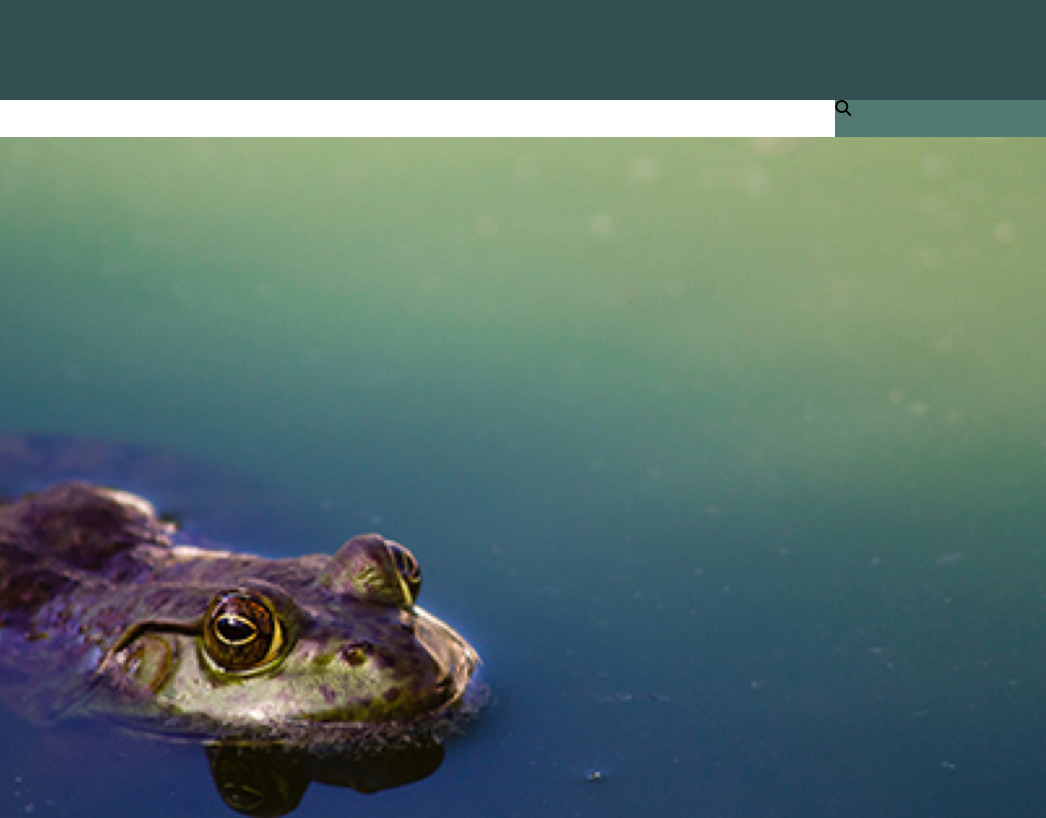
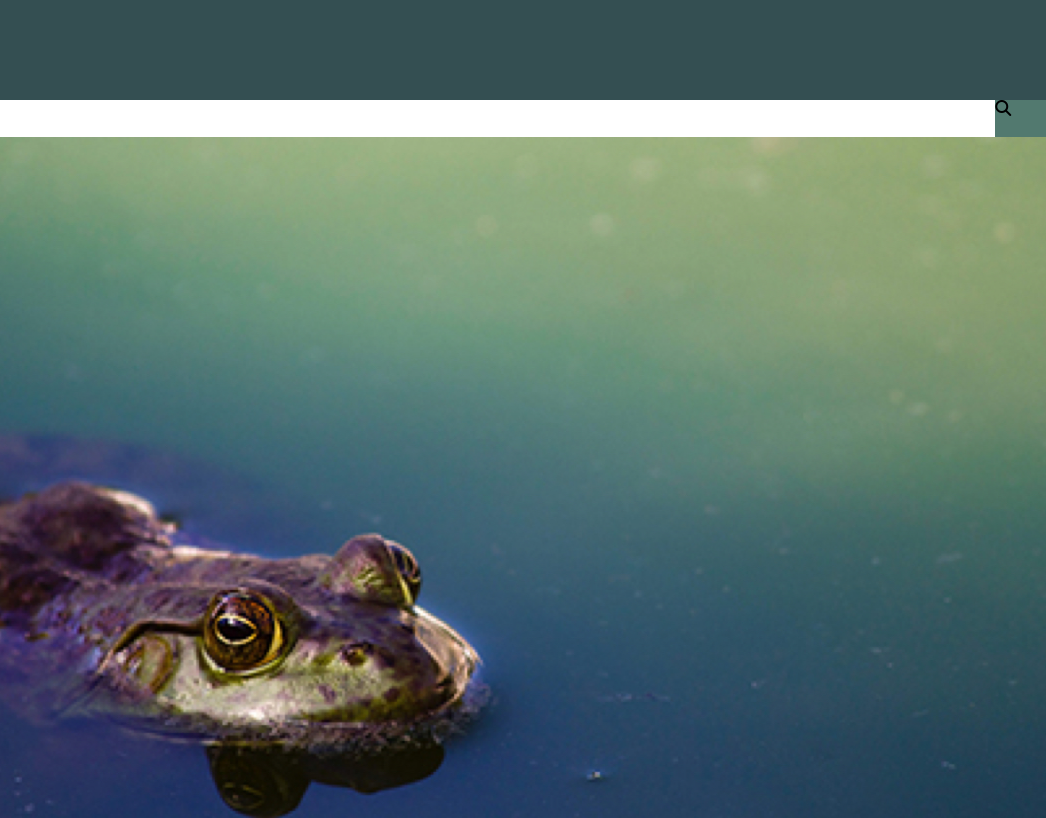
Before and after one commit to Evan507/emichel_Web2_HW, a plain HTML site: page deploy/index.html in a window 1280 px wide. Shown: the top 818 px of the page, 234-1280 px from the left. Drawn offline with Linux system fonts and the light colour scheme.

Commit message:
search icon resizing

```diff
--- a/dev/scss/layout/_header.scss
+++ b/dev/scss/layout/_header.scss
@@ -13,6 +13,18 @@
     display: grid;
     grid-template-columns: auto 60% auto;
     grid-template-areas: "word . icon";
+
+    @include lg{
+        grid-template-columns: auto 80% auto;
+    }
+
+    @include md{
+        grid-template-columns: auto 75% auto;
+    }
+
+    @include xl{
+        grid-template-columns: auto 85% auto;
+    }
 }
 
 
```
Also changed, not shown: deploy/css/styles.css.
